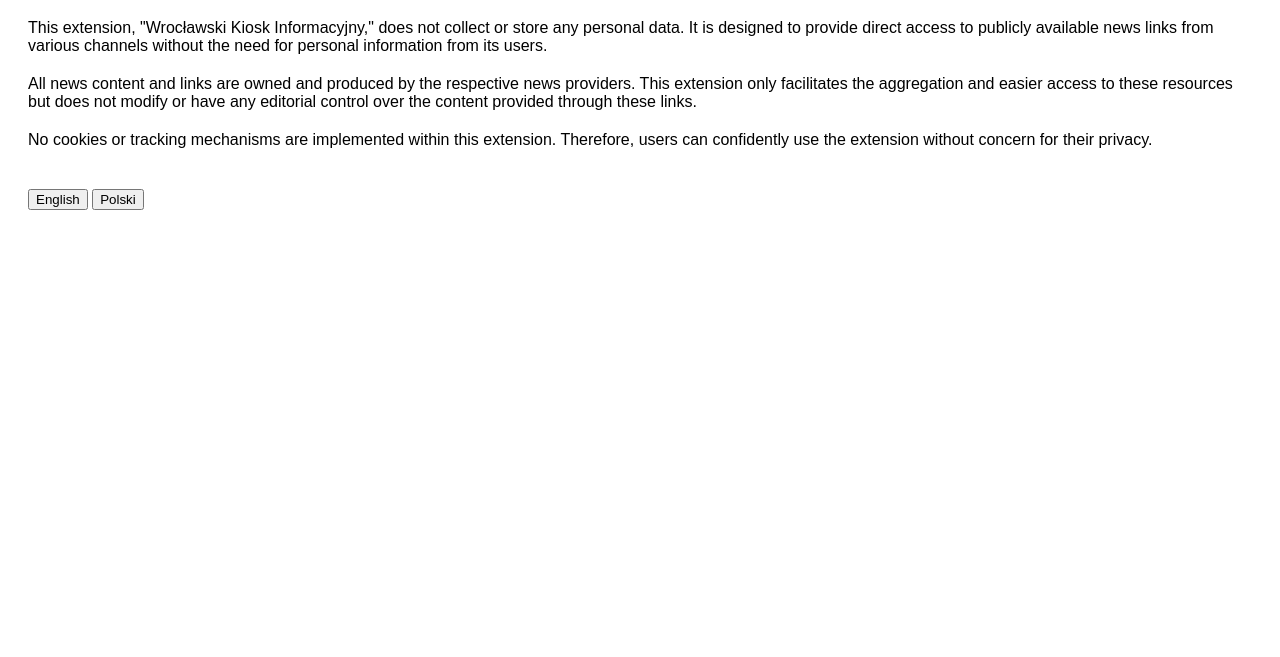
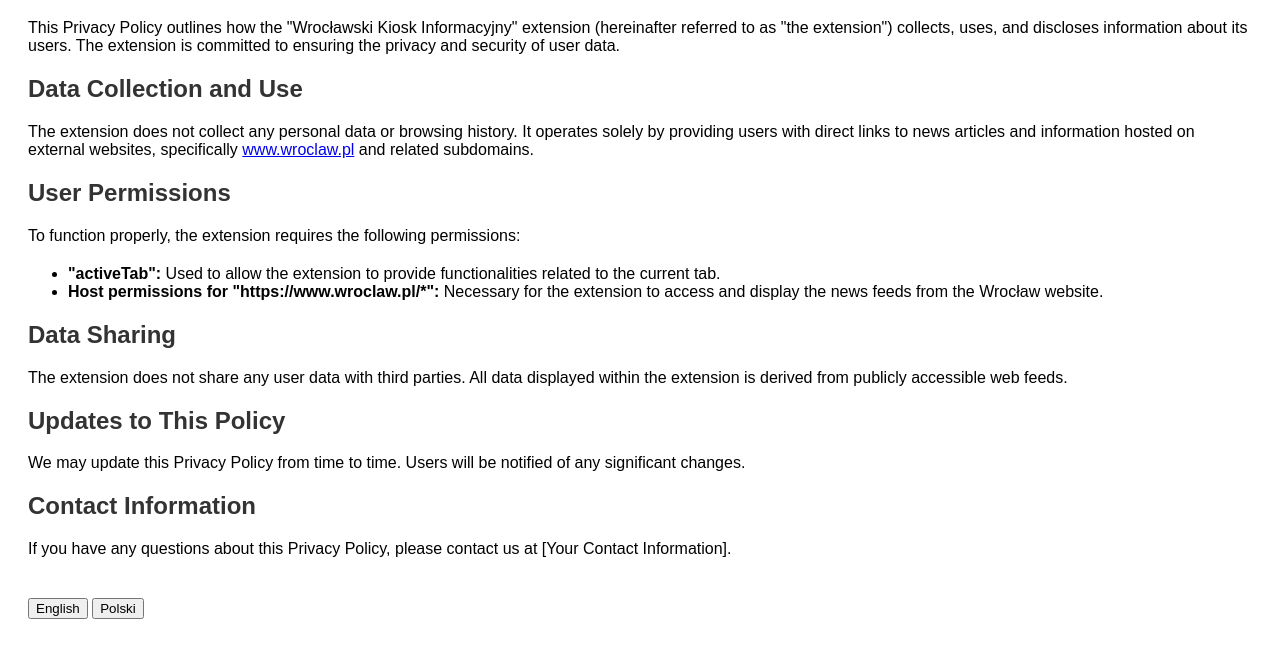
Before and after one commit to RomanTsisyk/romantsisyk.github.io, a plain HTML site: page privacy_policy_wrocławski_kiosk_informacyjny.html in a window 1280 px wide. Shown: the part 89-746 px from the top of the page. Drawn offline with Linux system fonts and the light colour scheme.

Commit message:
Update privacy_policy_wrocławski_kiosk_informacyjny.html

```diff
--- a/privacy_policy_wrocławski_kiosk_informacyjny.html
+++ b/privacy_policy_wrocławski_kiosk_informacyjny.html
@@ -3,11 +3,10 @@
 <head>
     <meta charset="UTF-8">
     <meta name="viewport" content="width=device-width, initial-scale=1.0">
-    <title>Privacy Policy</title>
+    <title>Privacy Policy / Polityka Prywatności</title>
     <style>
         body { font-family: Arial, sans-serif; padding: 20px; }
-        h1 { color: #333; }
-        h2 { color: #333; }
+        h1, h2 { color: #333; }
         p { margin-bottom: 20px; }
         .section { margin-bottom: 40px; }
         .lang-pl { display: none; }
@@ -16,20 +15,53 @@
 <body>
     <div class="section lang-en">
         <h1>Privacy Policy</h1>
-    <p>This extension, "Wrocławski Kiosk Informacyjny," does not collect or store any personal data. It is designed to provide direct access to publicly available news links from various channels without the need for personal information from its users.</p>
-    <p>All news content and links are owned and produced by the respective news providers. This extension only facilitates the aggregation and easier access to these resources but does not modify or have any editorial control over the content provided through these links.</p>
-    <p>No cookies or tracking mechanisms are implemented within this extension. Therefore, users can confidently use the extension without concern for their privacy.</p>
+        <p>This Privacy Policy outlines how the "Wrocławski Kiosk Informacyjny" extension (hereinafter referred to as "the extension") collects, uses, and discloses information about its users. The extension is committed to ensuring the privacy and security of user data.</p>
+
+        <h2>Data Collection and Use</h2>
+        <p>The extension does not collect any personal data or browsing history. It operates solely by providing users with direct links to news articles and information hosted on external websites, specifically <a href="https://www.wroclaw.pl">www.wroclaw.pl</a> and related subdomains.</p>
+
+        <h2>User Permissions</h2>
+        <p>To function properly, the extension requires the following permissions:</p>
+        <ul>
+            <li><strong>"activeTab":</strong> Used to allow the extension to provide functionalities related to the current tab.</li>
+            <li><strong>Host permissions for "https://www.wroclaw.pl/*":</strong> Necessary for the extension to access and display the news feeds from the Wrocław website.</li>
+        </ul>
+
+        <h2>Data Sharing</h2>
+        <p>The extension does not share any user data with third parties. All data displayed within the extension is derived from publicly accessible web feeds.</p>
+
+        <h2>Updates to This Policy</h2>
+        <p>We may update this Privacy Policy from time to time. Users will be notified of any significant changes.</p>
+
+        <h2>Contact Information</h2>
+        <p>If you have any questions about this Privacy Policy, please contact us at [Your Contact Information].</p>
     </div>
 
     <div class="section lang-pl">
-     <h1>Polityka Prywatności</h1>
-    <p>Rozszerzenie "Wrocławski Kiosk Informacyjny" nie zbiera ani nie przechowuje żadnych danych osobowych. Jego celem jest zapewnienie bezpośredniego dostępu do publicznie dostępnych linków do wiadomości z różnych kanałów bez konieczności wykorzystania informacji osobowych użytkowników.</p>
-    <p>Wszystkie treści i linki do wiadomości są własnością i są produkowane przez odpowiednich dostawców wiadomości. To rozszerzenie ułatwia jedynie agregację i łatwiejszy dostęp do tych zasobów, ale nie modyfikuje ani nie ma żadnej kontroli redakcyjnej nad treścią dostarczaną za pośrednictwem tych linków.</p>
-    <p>Rozszerzenie to nie implementuje żadnych ciasteczek ani mechanizmów śledzenia. Użytkownicy mogą więc z pełnym zaufaniem korzystać z rozszerzenia, nie martwiąc się o swoją prywatność.</p>
-   </div>
+        <h1>Polityka Prywatności</h1>
+        <p>Polityka prywatności określa, jak rozszerzenie "Wrocławski Kiosk Informacyjny" (zwane dalej "rozszerzeniem") zbiera, wykorzystuje i ujawnia informacje o użytkownikach. Rozszerzenie jest zobowiązane do zapewnienia prywatności i bezpieczeństwa danych użytkowników.</p>
+
+        <h2>Zbieranie i wykorzystywanie danych</h2>
+        <p>Rozszerzenie nie zbiera żadnych danych osobowych ani historii przeglądania. Działa wyłącznie poprzez udostępnianie użytkownikom bezpośrednich linków do artykułów i informacji zamieszczonych na zewnętrznych stronach internetowych, w szczególności na <a href="https://www.wroclaw.pl">www.wroclaw.pl</a> i powiązanych poddomenach.</p>
+
+        <h2>Uprawnienia użytkownika</h2>
+        <p>Dla prawidłowego działania rozszerzenie wymaga następujących uprawnień:</p>
+        <ul>
+            <li><strong>"activeTab":</strong> Używane do umożliwienia rozszerzeniu oferowania funkcji związanych z bieżącą kartą.</li>
+            <li><strong>Uprawnienia hosta dla "https://www.wroclaw.pl/*":</strong> Niezbędne, aby rozszerzenie mogło uzyskać dostęp i wyświetlać kanały informacyjne ze strony internetowej Wrocławia.</li>
+        </ul>
+
+        <h2>Udostępnianie danych</h2>
+        <p>Rozszerzenie nie udostępnia żadnych danych użytkowników stronom trzecim. Wszystkie wyświetlane dane pochodzą z publicznie dostępnych kanałów internetowych.</p>
+
+        <h2>Aktualizacje tej polityki</h2>
+        <p>Możemy od czasu do czasu aktualizować tę Politykę Prywatności. Użytkownicy zostaną powiadomieni o wszelkich znaczących zmianach.</p>
+
+        <h2>Dane kontaktowe</h2>
+        <p>Jeśli masz jakiekolwiek pytania dotyczące tej Polityki Prywatności, prosimy o kontakt pod adresem [Twoje Dane Kontaktowe].</p>
+    </div>
 
     <script>
-        // Script to toggle between languages
         function toggleLanguage(lang) {
             if (lang === 'pl') {
                 document.querySelectorAll('.lang-en').forEach(el => el.style.display = 'none');
```
